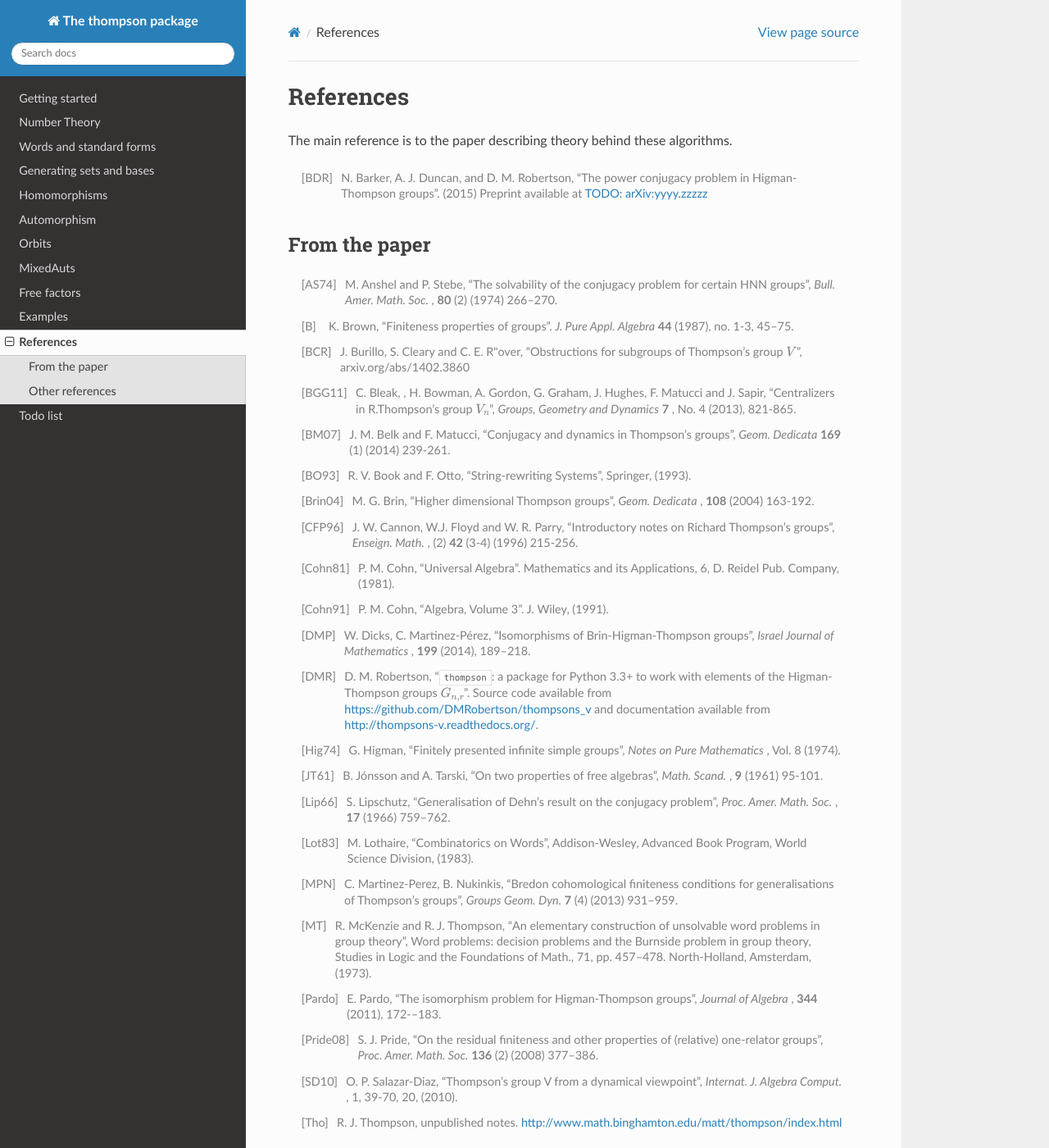
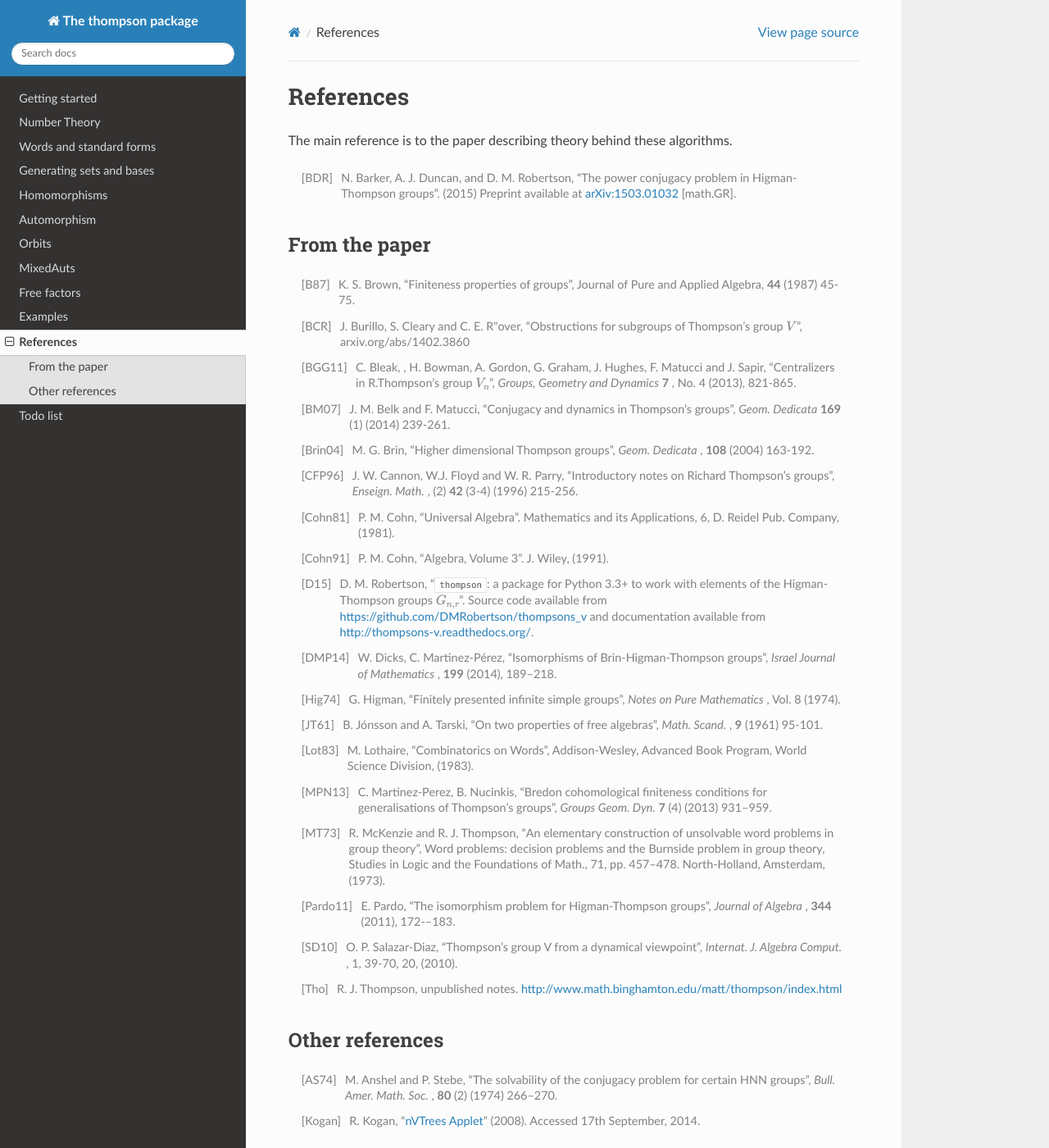
Before and after one commit to DMRobertson/thompsons_v, a Sphinx documentation site: the page built from docs/references.rst, in a window 1280 px wide and 1400 px high. Shown: the whole window at 82% size. Built offline with Sphinx 7.4.7 and the Read the Docs theme 2.0.0, drawn with Linux system fonts in a browser that asks for light colours; some of the changed text lies outside the part shown.

Commit message:
Updating documentation references

```diff
--- a/docs/paper_bibliography.txt
+++ b/docs/paper_bibliography.txt
@@ -1,22 +1,18 @@
-.. [AS74] \M. Anshel and P. Stebe, "The solvability of the conjugacy problem for certain HNN groups",  *Bull. Amer. Math. Soc.* ,  **80**  (2) (1974) 266–270.
-.. [B] \K. Brown, "Finiteness properties of groups".  *J. Pure Appl. Algebra*   **44**  (1987), no. 1-3, 45–75.
+.. [B87] \K. S. Brown, "Finiteness properties of groups", Journal of Pure and Applied Algebra,  **44**  (1987) 45-75.
 .. [BCR] \J. Burillo, S. Cleary and C. E. R\"over, "Obstructions for subgroups of Thompson's group  :math:`V`", arxiv.org/abs/1402.3860
 .. [BGG11] \C. Bleak, , H. Bowman, A. Gordon, G. Graham, J. Hughes, F. Matucci and J. Sapir, "Centralizers in R.Thompson's group  :math:`V_{n}`",  *Groups, Geometry and Dynamics*   **7** , No. 4 (2013), 821-865.
 .. [BM07] \J. M. Belk and F. Matucci, "Conjugacy and dynamics in Thompson's groups",  *Geom. Dedicata*   **169**  (1) (2014) 239-261.
-.. [BO93] \R. V. Book and F. Otto, "String-rewriting Systems", Springer, (1993).
 .. [Brin04] \M. G. Brin, "Higher dimensional Thompson groups",  *Geom. Dedicata* ,  **108**  (2004) 163-192.
 .. [CFP96] \J. W. Cannon, W.J. Floyd and W. R. Parry, "Introductory notes on Richard Thompson's groups",  *Enseign. Math.* , (2)  **42** (3-4) (1996) 215-256.
 .. [Cohn81] \P. M. Cohn, "Universal Algebra". Mathematics and its Applications, 6, D. Reidel Pub. Company, (1981).
 .. [Cohn91] \P. M. Cohn, "Algebra, Volume 3". J. Wiley, (1991).
-.. [DMP] \W. Dicks, C. Martinez-Pérez, "Isomorphisms of Brin-Higman-Thompson groups",  *Israel Journal of Mathematics* ,  **199**  (2014), 189–218.
-.. [DMR] \D. M. Robertson, "``thompson``: a package for Python 3.3+ to work with elements of the Higman-Thompson groups  :math:`G_{n,r}`". Source code available from https://github.com/DMRobertson/thompsons\_v and documentation available from http://thompsons-v.readthedocs.org/.
+.. [D15] \D. M. Robertson, "``thompson``: a package for Python 3.3+ to work with elements of the Higman-Thompson groups  :math:`G_{n,r}`". Source code available from https://github.com/DMRobertson/thompsons\_v and documentation available from http://thompsons-v.readthedocs.org/.
+.. [DMP14] \W. Dicks, C. Martinez-Pérez, "Isomorphisms of Brin-Higman-Thompson groups",  *Israel Journal of Mathematics* ,  **199**  (2014), 189–218.
 .. [Hig74] \G. Higman, "Finitely presented infinite simple groups",   *Notes on Pure Mathematics* , Vol. 8 (1974).
 .. [JT61] \B. Jónsson and A. Tarski, "On two properties of free algebras",  *Math. Scand.* ,  **9**  (1961) 95-101.
-.. [Lip66] \S. Lipschutz, "Generalisation of Dehn's result on the conjugacy problem",  *Proc. Amer. Math. Soc.* ,  **17**  (1966) 759–762.
 .. [Lot83] \M. Lothaire, "Combinatorics on Words", Addison-Wesley, Advanced Book Program, World Science Division, (1983).
-.. [MPN] \C. Martinez-Perez, B. Nukinkis, "Bredon cohomological finiteness conditions for generalisations of Thompson's groups",  *Groups Geom. Dyn.*   **7**  (4) (2013) 931–959.
-.. [MT] \R. McKenzie and R. J. Thompson, "An elementary construction of unsolvable word problems in group theory", Word problems: decision problems and the Burnside problem in group theory, Studies in Logic and the Foundations of Math., 71, pp. 457–478. North-Holland, Amsterdam, (1973).
-.. [Pardo] \E. Pardo, "The isomorphism problem for Higman-Thompson groups",  *Journal of Algebra* ,  **344**  (2011), 172-–183.
-.. [Pride08] \S. J. Pride, "On the residual finiteness and other properties of (relative) one-relator groups",  *Proc. Amer. Math. Soc.*   **136**  (2) (2008) 377–386.
+.. [MPN13] \C. Martinez-Perez, B. Nucinkis, "Bredon cohomological finiteness conditions for generalisations of Thompson's groups",  *Groups Geom. Dyn.*   **7**  (4) (2013) 931–959.
+.. [MT73] \R. McKenzie and R. J. Thompson, "An elementary construction of unsolvable word problems in group theory", Word problems: decision problems and the Burnside problem in group theory, Studies in Logic and the Foundations of Math., 71, pp. 457–478. North-Holland, Amsterdam, (1973).
+.. [Pardo11] \E. Pardo, "The isomorphism problem for Higman-Thompson groups",  *Journal of Algebra* ,  **344**  (2011), 172-–183.
 .. [SD10] \O. P. Salazar-Diaz, "Thompson's group V from a dynamical viewpoint",  *Internat. J. Algebra Comput.* , 1, 39-70, 20, (2010).
 .. [Tho] \R. J. Thompson, unpublished notes. http://www.math.binghamton.edu/matt/thompson/index.html
--- a/docs/references.rst
+++ b/docs/references.rst
@@ -3,7 +3,7 @@ References
 
 The main reference is to the paper describing theory behind these algorithms.
 
-.. [BDR] \N. Barker, A. J. Duncan, and D. M. Robertson, "The power conjugacy problem in Higman-Thompson groups". (2015) Preprint available at `TODO: arXiv:yyyy.zzzzz <arxiv.org>`_
+.. [BDR] \N. Barker, A. J. Duncan, and D. M. Robertson, "The power conjugacy problem in Higman-Thompson groups". (2015) Preprint available at `arXiv:1503.01032 <http://arxiv.org/abs/1503.01032>`_ \[math.GR].
 
 From the paper
 --------------
--- a/docs/thompson.examples.rst
+++ b/docs/thompson.examples.rst
@@ -9,8 +9,6 @@ Explict named examples
 ----------------------
 
 A list of named examples is loaded from the ``.aut`` files in `the examples folder <https://github.com/DMRobertson/thompsons_v/tree/master/thompson/examples>`_. This includes all the examples given in the paper.
-
-.. todo:: The numbered examples need updating to a current version of the paper.
 
 .. include:: examples_table.txt
 
```
Also changed, not shown: other parts of docs/references.rst (+6 -2 lines), 2 other files.
